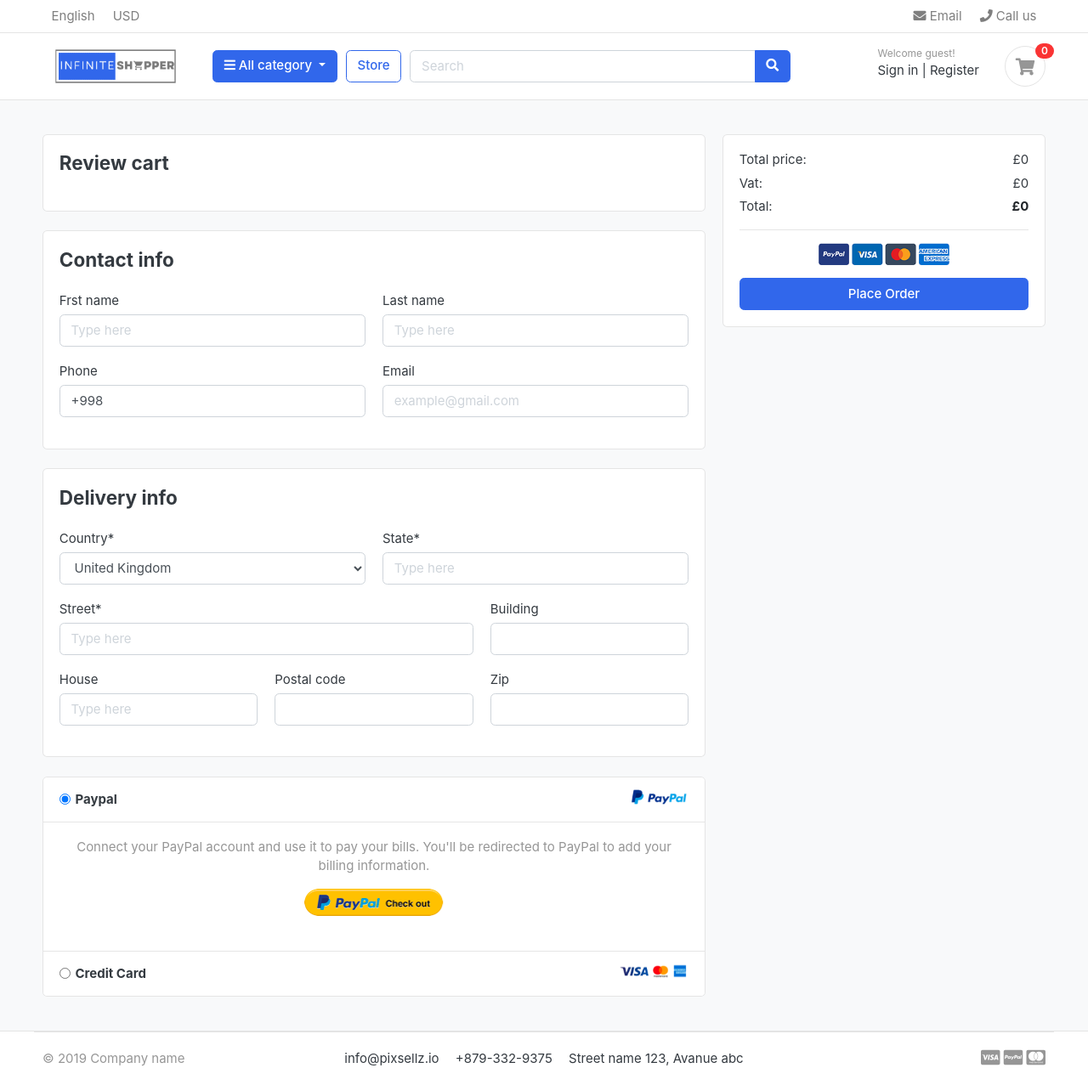
After one commit to jayc595/InfiniteShopper, a Django app: page /cart/checkout/ in a window 1280 px wide. The commit adds this page. Shown: the whole page at 85% size. Run offline with Django 4.2, Linux system fonts and the light colour scheme; data comes from the database, SQL or seed files in the repository; both versions use the stored data as it was after the commit; some libraries are stand-ins or nearby versions; some web fonts are replaced.

Commit message:
starting checkout functionality

```diff
--- a/cart/urls.py
+++ b/cart/urls.py
@@ -6,4 +6,5 @@ urlpatterns = [
     path('add_to_cart/<int:product_id>/', views.add_to_cart, name='add_to_cart'),
     path('remove_item_from_cart/<int:product_id>/', views.remove_item_from_cart, name='remove_item_from_cart'),
     path('delete_item_from_cart/<int:product_id>/', views.delete_item_from_cart, name='delete_item_from_cart'),
+    path('checkout/', views.checkout, name='checkout'),
 ]
--- a/cart/views.py
+++ b/cart/views.py
@@ -61,6 +61,16 @@ def delete_item_from_cart(request, product_id):
 
 
 def cart(request, total=0, qty=0, cart_items=None):
+    context = _cart_items_context(request, total, qty, cart_items)
+    return render(request, 'store/cart.html', context)
+
+
+def checkout(request, total=0, qty=0, cart_items=None):
+    context = _cart_items_context(request, total, qty, cart_items)
+    return render(request, 'store/checkout.html', context)
+
+
+def _cart_items_context(request, total=0, qty=0, cart_items=None):
     vat = 0
     grand_total = 0
     try:
@@ -81,4 +91,4 @@ def cart(request, total=0, qty=0, cart_items=None):
         'vat': vat,
         'grand_total': grand_total,
     }
-    return render(request, 'store/cart.html', context)
+    return context
--- a/templates/store/cart.html
+++ b/templates/store/cart.html
@@ -89,7 +89,7 @@
 			<p class="text-center mb-3">
 				<img src="./images/misc/payments.png" height="26">
 			</p>
-			<a href="./place-order.html" class="btn btn-primary btn-block"> Checkout </a>
+			<a href="{% url 'checkout' %}" class="btn btn-primary btn-block"> Checkout </a>
 			<a href="{% url 'store' %}" class="btn btn-light btn-block">Continue Shopping</a>
 		</div> <!-- card-body.// -->
 		</div> <!-- card.// -->
--- /dev/null
+++ b/templates/store/checkout.html
@@ -0,0 +1,198 @@
+{% extends 'base.html' %}
+{% load static %}
+
+{% block content %}
+
+
+<section class="section-content padding-y bg">
+<div class="container">
+
+
+
+<!-- ============================ COMPONENT 2 ================================= -->
+<div class="row">
+		<main class="col-md-8">
+
+<article class="card mb-4">
+<div class="card-body">
+	<h4 class="card-title mb-4">Review cart</h4>
+	<div class="row">
+		{% for item in cart_items %}
+		<div class="col-md-6">
+			<figure class="itemside  mb-4">
+				<div class="aside"><img src="{{ item.product.product_images.url }}" class="border img-sm"></div>
+				<figcaption class="info">
+					<p>{{ item.product.product_name }} </p>
+					<span class="text-muted">{{ item.qty }}x = £{{ item.sub_total }} </span>
+				</figcaption>
+			</figure>
+		</div> <!-- col.// -->
+		{% endfor %}
+
+	</div> <!-- row.// -->
+</div> <!-- card-body.// -->
+</article> <!-- card.// -->
+
+
+<article class="card mb-4">
+<div class="card-body">
+	<h4 class="card-title mb-4">Contact info</h4>
+	<form action="">
+		<div class="row">
+			<div class="form-group col-sm-6">
+				<label>Frst name</label>
+				<input type="text" placeholder="Type here" class="form-control">
+			</div>
+			<div class="form-group col-sm-6">
+				<label>Last name</label>
+				<input type="text" placeholder="Type here" class="form-control">
+			</div>
+			<div class="form-group col-sm-6">
+				<label>Phone</label>
+				<input type="text" value="+998" class="form-control">
+			</div>
+			<div class="form-group col-sm-6">
+				<label>Email</label>
+				<input type="email" placeholder="example@gmail.com" class="form-control">
+			</div>
+		</div> <!-- row.// -->
+	</form>
+</div> <!-- card-body.// -->
+</article> <!-- card.// -->
+
+
+<article class="card mb-4">
+<div class="card-body">
+	<h4 class="card-title mb-4">Delivery info</h4>
+	<form action="">
+
+
+		<div class="row">
+				<div class="form-group col-sm-6">
+					<label>Country*</label>
+					<select name="" class="form-control">
+						<option value="">United Kingdom</option>
+						<option value="">India</option>
+						<option value="">United States</option>
+						<option value="">France</option>
+						<option value="">Italy</option>
+					</select>
+				</div>
+				<div class="form-group col-sm-6">
+					<label>State*</label>
+					<input type="text" placeholder="Type here" class="form-control">
+				</div>
+				<div class="form-group col-sm-8">
+					<label>Street*</label>
+					<input type="text" placeholder="Type here" class="form-control">
+				</div>
+				<div class="form-group col-sm-4">
+					<label>Building</label>
+					<input type="text" placeholder="" class="form-control">
+				</div>
+				<div class="form-group col-sm-4">
+					<label>House</label>
+					<input type="text" placeholder="Type here" class="form-control">
+				</div>
+				<div class="form-group col-sm-4">
+					<label>Postal code</label>
+					<input type="text" placeholder="" class="form-control">
+				</div>
+				<div class="form-group col-sm-4">
+					<label>Zip</label>
+					<input type="text" placeholder="" class="form-control">
+				</div>
+		</div> <!-- row.// -->
+	</form>
+</div> <!-- card-body.// -->
+</article> <!-- card.// -->
+
+
+<article class="accordion" id="accordion_pay">
+	<div class="card">
+		<header class="card-header">
+			<img src="./images/misc/payment-paypal.png" class="float-right" height="24">
+			<label class="form-check collapsed" data-toggle="collapse" data-target="#pay_paynet">
+				<input class="form-check-input" name="payment-option" checked type="radio" value="option2">
+				<h6 class="form-check-label">
+					Paypal
+				</h6>
+			</label>
+		</header>
+		<div id="pay_paynet" class="collapse show" data-parent="#accordion_pay">
+		<div class="card-body">
+			<p class="text-center text-muted">Connect your PayPal account and use it to pay your bills. You'll be redirected to PayPal to add your billing information.</p>
+			<p class="text-center">
+				<a href="#"><img src="./images/misc/btn-paypal.png" height="32"></a>
+				<br><br>
+			</p>
+		</div> <!-- card body .// -->
+		</div> <!-- collapse .// -->
+	</div> <!-- card.// -->
+	<div class="card">
+	<header class="card-header">
+		<img src="./images/misc/payment-card.png" class="float-right" height="24">
+		<label class="form-check" data-toggle="collapse" data-target="#pay_payme">
+			<input class="form-check-input" name="payment-option" type="radio" value="option2">
+			<h6 class="form-check-label"> Credit Card  </h6>
+		</label>
+	</header>
+	<div id="pay_payme" class="collapse" data-parent="#accordion_pay">
+		<div class="card-body">
+			<p class="alert alert-success">Some information or instruction</p>
+			<form class="form-inline">
+				<input type="text" class="form-control mr-2" placeholder="xxxx-xxxx-xxxx-xxxx" name="">
+				<input type="text" class="form-control mr-2" style="width: 100px"  placeholder="dd/yy" name="">
+				<input type="number" maxlength="3" class="form-control mr-2"  style="width: 100px"  placeholder="cvc" name="">
+				<button class="btn btn btn-success">Button</button>
+			</form>
+		</div> <!-- card body .// -->
+	</div> <!-- collapse .// -->
+	</div> <!-- card.// -->
+
+</article>
+<!-- accordion end.// -->
+
+		</main> <!-- col.// -->
+		<aside class="col-md-4">
+			<div class="card">
+		<div class="card-body">
+			<dl class="dlist-align">
+			  <dt>Total price:</dt>
+			  <dd class="text-right">£{{ total }}</dd>
+			</dl>
+			<dl class="dlist-align">
+			  <dt>Vat:</dt>
+			  <dd class="text-right"> £{{ vat }}</dd>
+			</dl>
+			<dl class="dlist-align">
+			  <dt>Total:</dt>
+			  <dd class="text-right text-dark b"><strong>£{{ grand_total }}</strong></dd>
+			</dl>
+			<hr>
+			<p class="text-center mb-3">
+				<img src="./images/misc/payments.png" height="26">
+			</p>
+			<a href="./place-order.html" class="btn btn-primary btn-block"> Place Order </a>
+
+		</div> <!-- card-body.// -->
+		</div> <!-- card.// -->
+		</aside> <!-- col.// -->
+	</div> <!-- row.// -->
+
+<!-- ============================ COMPONENT 2 END//  ================================= -->
+
+
+
+
+</div> <!-- container .//  -->
+</section>
+<!-- ========================= SECTION CONTENT END// ========================= -->
+
+
+<!-- ========================= SECTION CONTENT END// ========================= -->
+
+
+
+
+{% endblock %}
--- a/users/urls.py
+++ b/users/urls.py
@@ -6,6 +6,6 @@ urlpatterns = [
     path('register/', views.register, name="register"),
     path('login/', views.login, name="login"),
     path('logout/', views.logout, name="logout"),
-    path('account/', views.myAccount, name="account"),
+    path('', views.myAccount, name="account"),
 
 ]
```
Also changed, not shown: db.sqlite3, infiniteShopper/static/images/logo.png, media/images/logo.png (added), users/migrations/0002_alter_user_managers.py (added).
